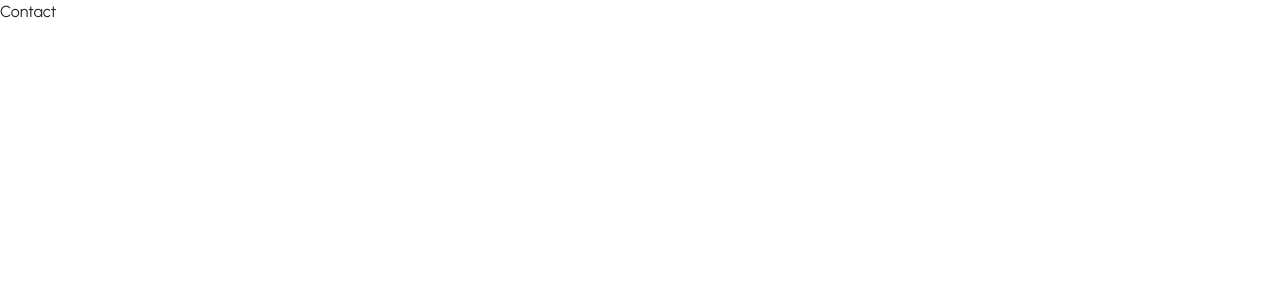
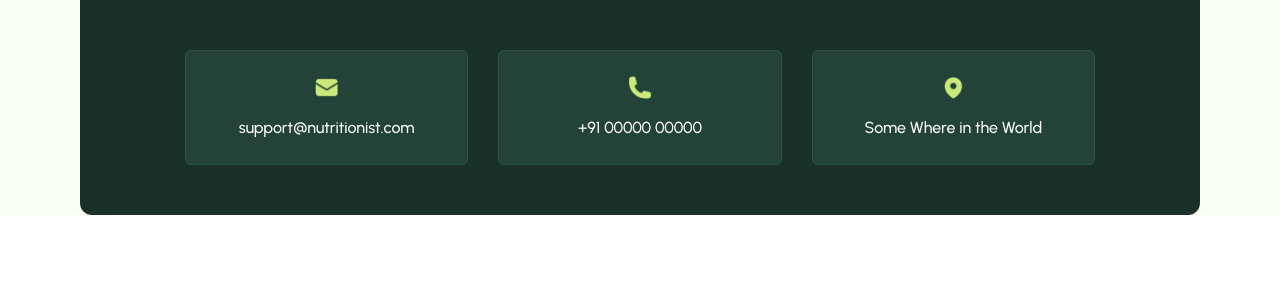
Before and after one commit to RaghadDeveloper/Nutritionist, a React (Vite) app: page /contact in a window 1280 px wide. Shown: the top 300 px of the page. Built offline with nearby package versions, Linux system fonts and the light colour scheme.

Commit message:
CntactInfo

```diff
--- a/src/Components/ContactInfo/ContactInfo.css
+++ b/src/Components/ContactInfo/ContactInfo.css
@@ -0,0 +1,39 @@
+.WO-Buttons {
+    padding: 50px 271px;
+    border-radius: 0px 0px 12px 12px;
+    display: flex;
+    flex-direction: row;
+    justify-content: center;
+    align-items: center;
+    gap: 40px;
+    background-color: var(--dark-green);
+    margin-bottom: 50px;
+
+}
+
+@media (min-width:769px) and (max-width: 1440px) {
+    .WO-Buttons {
+        padding: 50px 105px;
+        gap: 30px;
+
+    }
+
+}
+
+@media (max-width: 1200px) {
+    .WO-Buttons {
+        flex-wrap: wrap;
+
+    }
+
+}
+
+@media (max-width: 769px) {
+    .WO-Buttons {
+        padding: 20px;
+        gap: 20px;
+        margin-bottom: 30px;
+    }
+
+
+}
--- a/src/Components/ContactInfo/ContactInfo.jsx
+++ b/src/Components/ContactInfo/ContactInfo.jsx
@@ -1,8 +1,23 @@
 import React from 'react'
 import './ContactInfo.css'
+import ContactInfoCard from '../ContactInfoCard/ContactInfoCard'
+import { CardInfoData } from '../Data/ContactCardInfoData'
 
 export default function ContactInfo() {
   return (
-    <div>ContactInfo</div>
+    <div className='ContactInfo main-container'>
+      <div className='WO-Buttons Container'>
+        {
+          CardInfoData.map((data) => (
+            <ContactInfoCard
+              key={data.key}
+              WOIcon={data.WOIcon}
+              WOLink={data.WOLink}
+
+            />
+          ))
+        }
+      </div>
+    </div>
   )
 }
--- a/src/Components/ContactInfoCard/ContactInfoCard.css
+++ b/src/Components/ContactInfoCard/ContactInfoCard.css
@@ -0,0 +1,66 @@
+.ContactInfoCard {
+    background-color: var(--darker-green);
+    border: 1px solid var(--muted-green);
+    border-radius: 8px;
+    padding: 30px;
+    display: flex;
+    flex-direction: column;
+    justify-content: center;
+    align-items: center;
+    gap: 20px;
+    width: 325px;
+}
+
+.ContactInfoCard img {
+    width: 34px;
+}
+
+.ContactInfoCard a {
+    color: var(--white);
+    font-size: 18px;
+    line-height: 27px;
+    font-weight: 500;
+    text-decoration: none;
+
+}
+
+@media (min-width:769px) and (max-width: 1440px) {
+    .ContactInfoCard {
+        border-radius: 6px;
+        padding: 24px;
+        gap: 16px;
+        width: 336.33px;
+
+    }
+
+    .ContactInfoCard img {
+        width: 26px;
+    }
+
+    .ContactInfoCard a {
+        font-size: 16px;
+        line-height: 24px;
+
+    }
+}
+
+@media (max-width: 769px) {
+    .ContactInfoCard {
+        border-radius: 6px;
+        padding: 20px;
+        gap: 14px;
+        width: 318px;
+
+    }
+
+    .ContactInfoCard img {
+        width: 26px;
+    }
+
+    .ContactInfoCard a {
+        font-size: 14px;
+        line-height: 21px;
+
+    }
+
+}
--- a/src/Components/ContactInfoCard/ContactInfoCard.jsx
+++ b/src/Components/ContactInfoCard/ContactInfoCard.jsx
@@ -1,8 +1,12 @@
 import React from 'react'
-import'./ContactInfoCard.css'
+import './ContactInfoCard.css'
 
-export default function ContactInfoCard() {
+export default function ContactInfoCard({ WOIcon, WOLink }) {
   return (
-    <div>ContactInfoCard</div>
+    <div className='ContactInfoCard'>
+      <img src={WOIcon} className='WOIcon' />
+      <a href="#">{WOLink}</a>
+
+    </div>
   )
 }
--- /dev/null
+++ b/src/Components/Data/ContactCardInfoData.jsx
@@ -0,0 +1,25 @@
+import email from "../../assets/images/contact/email.png";
+import phone from "../../assets/images/contact/phone.png";
+import location from "../../assets/images/contact/location.png";
+
+export const CardInfoData = [
+    {
+        id: 1,
+        WOIcon: email,
+        WOLink: "support@nutritionist.com",
+    },
+    {
+        id: 2,
+        WOIcon: phone,
+        WOLink: "+91 00000 00000",
+
+    },
+    {
+        id: 3,
+        WOIcon: location,
+        WOLink: "Some Where in the World",
+
+    }
+
+
+]
--- a/src/Pages/Contact/Contact.jsx
+++ b/src/Pages/Contact/Contact.jsx
@@ -1,8 +1,11 @@
 import React from 'react'
 import './Contact.css'
+import ContactInfo from '../../Components/ContactInfo/ContactInfo'
 
 export default function Contact() {
   return (
-    <div>Contact</div>
+    <div className='Contact'>
+      <ContactInfo />
+    </div>
   )
 }
```
